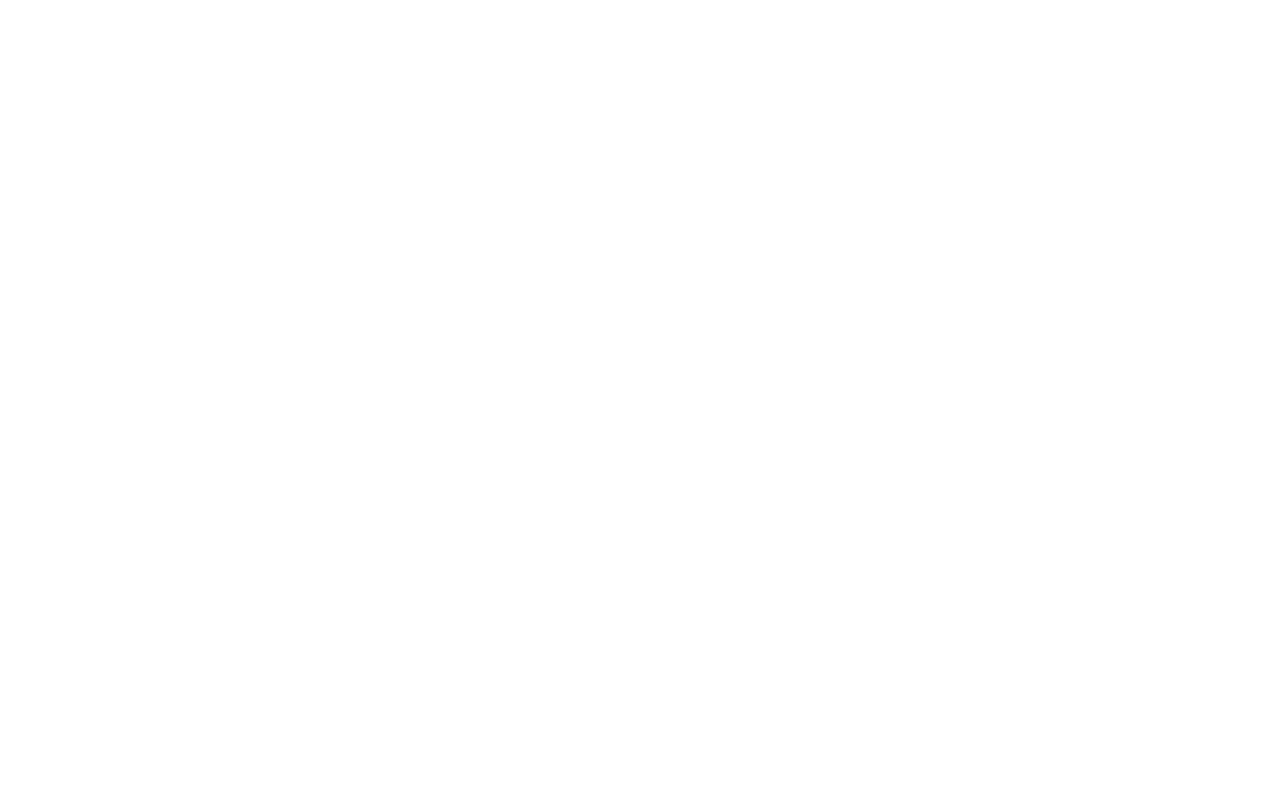
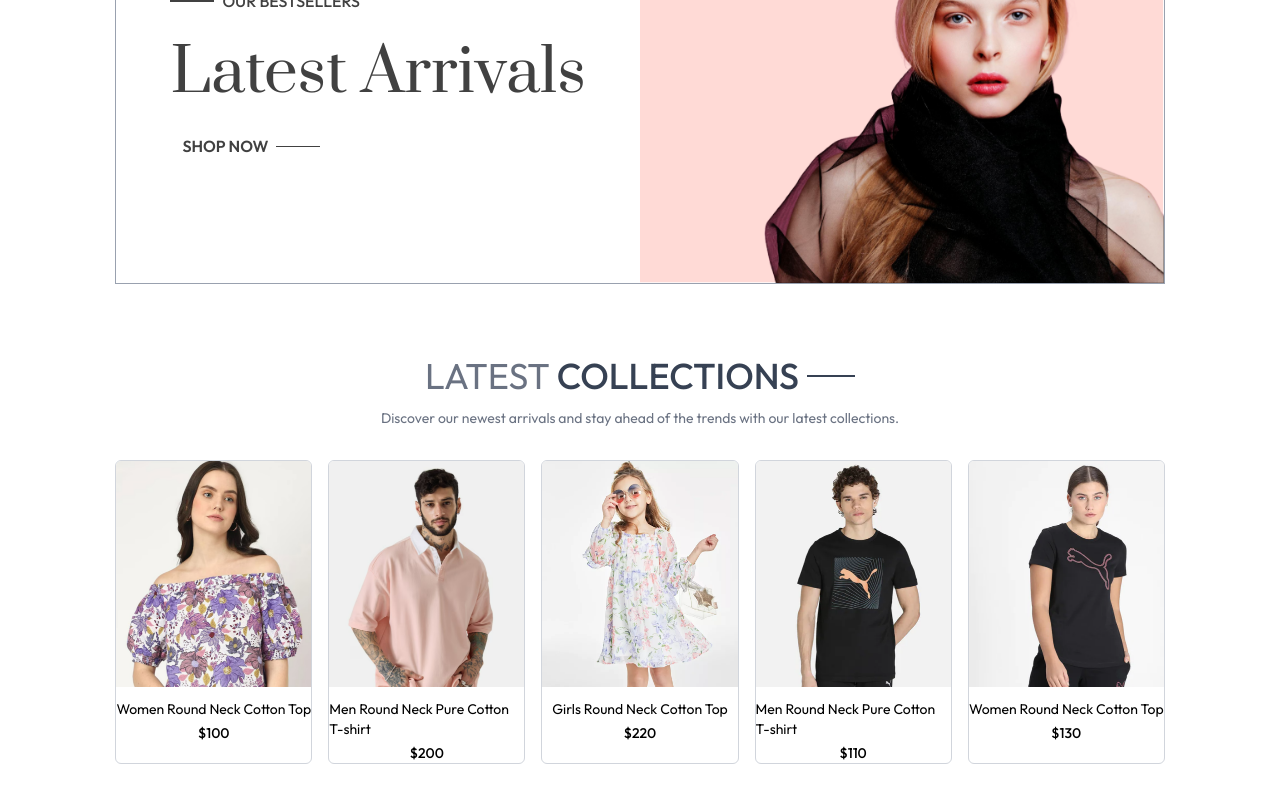
Before and after one commit to Niladrim14/E-commerce-App, a React (Vite) app in the folder frontend/: page / in a window 1280 px wide. Shown: the part 240-1026 px from the top of the page. Before the commit the page ends 800 px from the top, so only its background shows below. Built offline with nearby package versions, Linux system fonts and the light colour scheme.

Commit message:
Hero and Latest Collection Add

```diff
--- /dev/null
+++ b/frontend/src/components/Hero.jsx
@@ -0,0 +1,28 @@
+import React from 'react'
+import { assets } from '../assets/assets'
+
+const Hero = () => {
+  return (
+    <div className='flex flex-col sm:flex-row border border-gray-400 '>
+    <div className='w-full sm:w-1/2 flex items-center justify-center py-10 sm:py-0 '>
+       <div className='text-[#414141]'>
+         <div className='flex items-center gap-2 '>
+            <p className='w-8 md:w-11 h-[2px] bg-[#414141]'></p>
+            <p className='font-medium text-sm md:text-base '>  OUR BESTSELLERS</p>
+         </div>
+         <h1 className='prata-regular text-3xl sm:py-3 lg:text-6xl leading-relaxed'>Latest Arrivals</h1>
+         <div className='flex px-3 items-center gap-2'>
+            <p className='font-semibold text-sm md:text-base'>SHOP NOW</p>
+            <p className='w-8 md:w-11 h-[1px] bg-[#414141]'></p>
+         </div>
+       </div>
+    </div>
+{/* Image Section */}
+ <img className='w-full sm:w-1/2' src={assets.hero_img} alt="" />
+
+
+    </div>
+  )
+}
+
+export default Hero
--- /dev/null
+++ b/frontend/src/components/LatestCollection.jsx
@@ -0,0 +1,31 @@
+import React, { useContext } from 'react'
+import { ShopContext } from '../context/ShopContext';
+import Title from './Title';
+import ProductItem from './ProductItem';
+
+const LatestCollection = () => {
+  const {products}=useContext(ShopContext);
+   const [latestProducts, setLatestProducts] = React.useState([]);
+
+   React.useEffect(() => {
+    setLatestProducts(products.slice(0,10));
+    }, []);
+
+  return (
+    <div className='my-10 '>
+        <div className='text-center py-8 text-4xl '>
+         <Title text1="LATEST" text2="COLLECTIONS" />
+          <p className='w-3/4 m-auto text-xs sm:text-sm text-gray-500'>Discover our newest arrivals and stay ahead of the trends with our latest collections.</p>
+        </div>
+        {/* Product Grid */}
+        <div className='grid grid-cols-2 sm:grid-cols-3 md:grid-cols-4 lg:grid-cols-5 gap-4 gap-y-6 '>
+            {latestProducts.map((item)=>(
+            <ProductItem key={item._id} id={item._id} image={item.image} name={item.name} price={item.price} />
+            ))}
+        </div>
+
+    </div>
+  )
+}
+
+export default LatestCollection
--- a/frontend/src/components/Navbar.jsx
+++ b/frontend/src/components/Navbar.jsx
@@ -54,7 +54,32 @@ const Navbar = () => {
                   <img  onClick={()=> setVisible(true)} src={assets.menu_icon} className='w-5 cursor-pointer sm:hidden' alt="" />
              </div>
              {/* Sidebar Menu For Small Screens  */}
-             <div className={`${visible ? 'block' : 'hidden'} sm:hidden`}></div>
+             <div className={` absolute top-0 right-0 bottom-0 overflow-hidden bg-white transition-all
+               ${visible ? 'w-full' : 'w-0'} `}>
+                  <div className='flex flex-col text-gray-600 '>
+                     <div onClick={()=>setVisible(false)}  className='flex items-center gap-4 p-3  cursor-pointer '>
+
+                        <img src={assets.logo} alt="Logo" className='w-25   ' />
+                     </div>
+                     <NavLink to='/' onClick={()=>setVisible(false)} className="p-4 border-t border-gray-200 hover:bg-gray-100 ">
+                        HOME
+                     </NavLink>
+
+                     <NavLink to='/collection' onClick={()=>setVisible(false)} className="p-4 border-t border-gray-200 hover:bg-gray-100 ">
+                        COLLECTION
+                     </NavLink>
+
+                     <NavLink to='/about' onClick={()=>setVisible(false)} className="p-4 border-t border-gray-200 hover:bg-gray-100 ">
+                        ABOUT
+                     </NavLink>
+
+                     <NavLink to='/contact' onClick={()=>setVisible(false)} className="p-4 border-t border-gray-200 hover:bg-gray-100 ">
+                        CONTACT
+                     </NavLink>
+
+                  </div>
+
+               </div>
 
         </div>
   )
--- /dev/null
+++ b/frontend/src/components/ProductItem.jsx
@@ -0,0 +1,21 @@
+import React,{useContext} from 'react'
+import { ShopContext } from '../context/ShopContext';
+import { Link } from 'react-router-dom';
+
+
+const ProductItem = ({id,image,name,price}) => {
+     const {currency}= useContext(ShopContext);
+
+  return (
+    <Link  to={`/product/${id}`} className='border border-gray-300 group hover:shadow-lg duration-300 rounded-md overflow-hidden '>
+        <div className=' overflow-hidden relative'>
+            <img  className='hover-scale-110 transition ease-in-out' src={image[0]}  />
+            </div>
+            <p className='flex justify-center pt-3 pb-1 text-sm'>{name}</p>
+            <p className='flex justify-center text-sm font-medium'> {currency}{price}</p>
+    </Link>
+
+  )
+}
+
+export default ProductItem
--- /dev/null
+++ b/frontend/src/components/Title.jsx
@@ -0,0 +1,13 @@
+import React from 'react'
+
+const Title = ({text1,text2}) => {
+  return (
+    <div className='inline-flex gap-2 items-center mb-3'>
+        <p className='text-gray-500' >{text1} <span className='text-gray-700 font-medium'>{text2}</span></p>
+        <p className='w-8 sm:w-12 h-[1px] sm:h-[2px] bg-gray-700 '></p>
+
+    </div>
+  )
+}
+
+export default Title
--- /dev/null
+++ b/frontend/src/context/ShopContext.jsx
@@ -0,0 +1,21 @@
+
+import {createContext} from 'react';
+export const ShopContext = createContext();
+
+import { products } from '../assets/assets';
+const ShopContextProvider = ({children}) => {
+
+    const currency = '$';
+    const delivery_fee = 20.00;
+    const shop = {
+         products,
+         currency,
+         delivery_fee
+    }
+    return (
+        <ShopContext.Provider value={shop}>
+            {children}
+        </ShopContext.Provider>
+    )
+}
+export default ShopContextProvider;
--- a/frontend/src/index.css
+++ b/frontend/src/index.css
@@ -1,6 +1,15 @@
+@import url('https://fonts.googleapis.com/css2?family=Outfit:wght@100..900&family=Prata&display=swap');
 
 @import "tailwindcss";
 
 a.active hr{
     display: block;
 }
+.prata-regular {
+  font-family: "Prata", serif;
+  font-weight: 400;
+  font-style: normal;
+}
+* {
+  font-family: 'Outfit', sans-serif;
+}
--- a/frontend/src/main.jsx
+++ b/frontend/src/main.jsx
@@ -3,9 +3,12 @@ import { createRoot } from 'react-dom/client'
 import './index.css'
 import App from './App.jsx'
 import {BrowserRouter} from "react-router-dom";
+import ShopContextProvider from './context/ShopContext.jsx';
 
 createRoot(document.getElementById('root')).render(
   <BrowserRouter>
+  <ShopContextProvider>
     <App />
+  </ShopContextProvider>
   </BrowserRouter>,
 )
--- a/frontend/src/pages/Home.jsx
+++ b/frontend/src/pages/Home.jsx
@@ -1,8 +1,13 @@
 import React from 'react'
+import Hero from '../components/Hero'
+import LatestCollection from '../components/LatestCollection'
 
 const Home = () => {
   return (
-    <div></div>
+    <div>
+      <Hero />
+      <LatestCollection />
+    </div>
   )
 }
 
```
